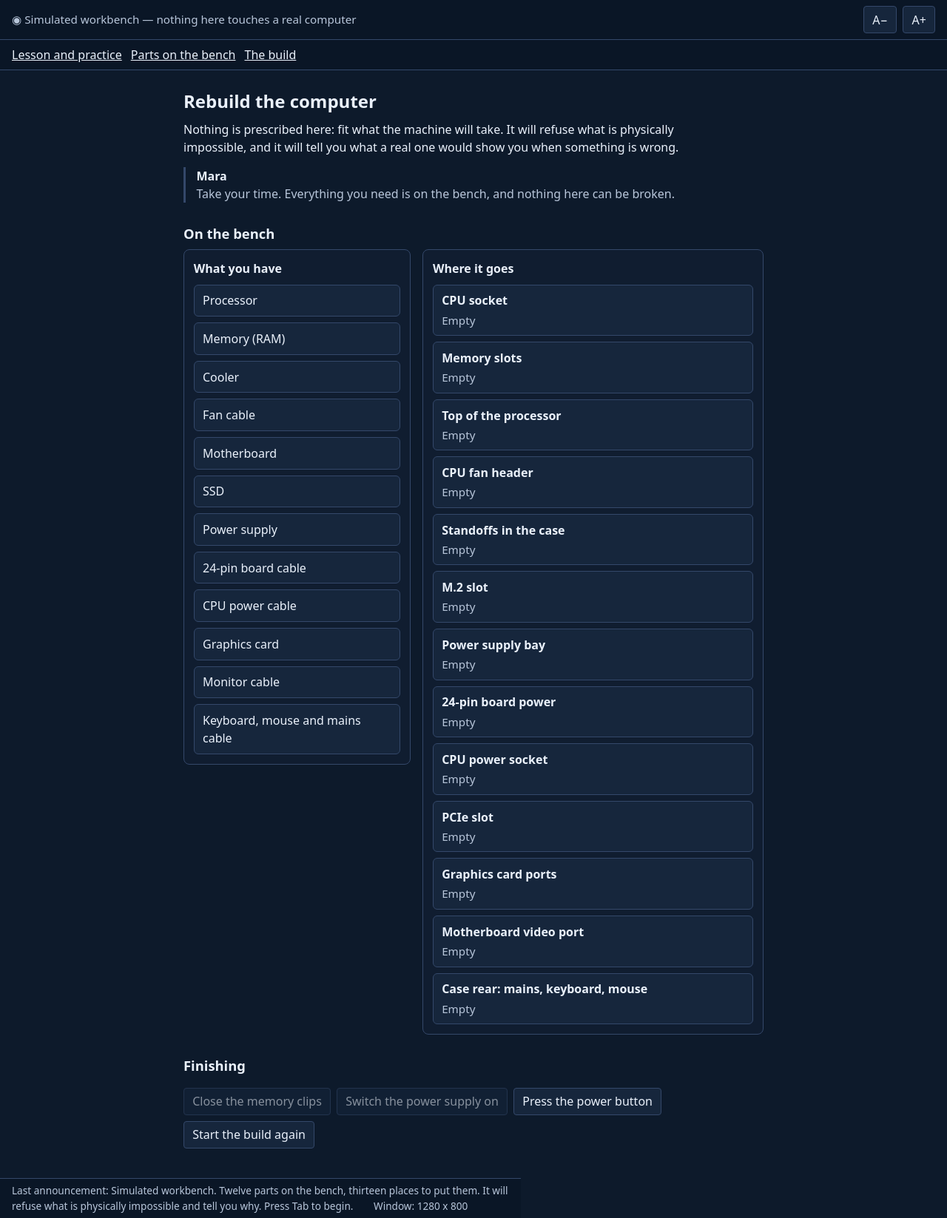
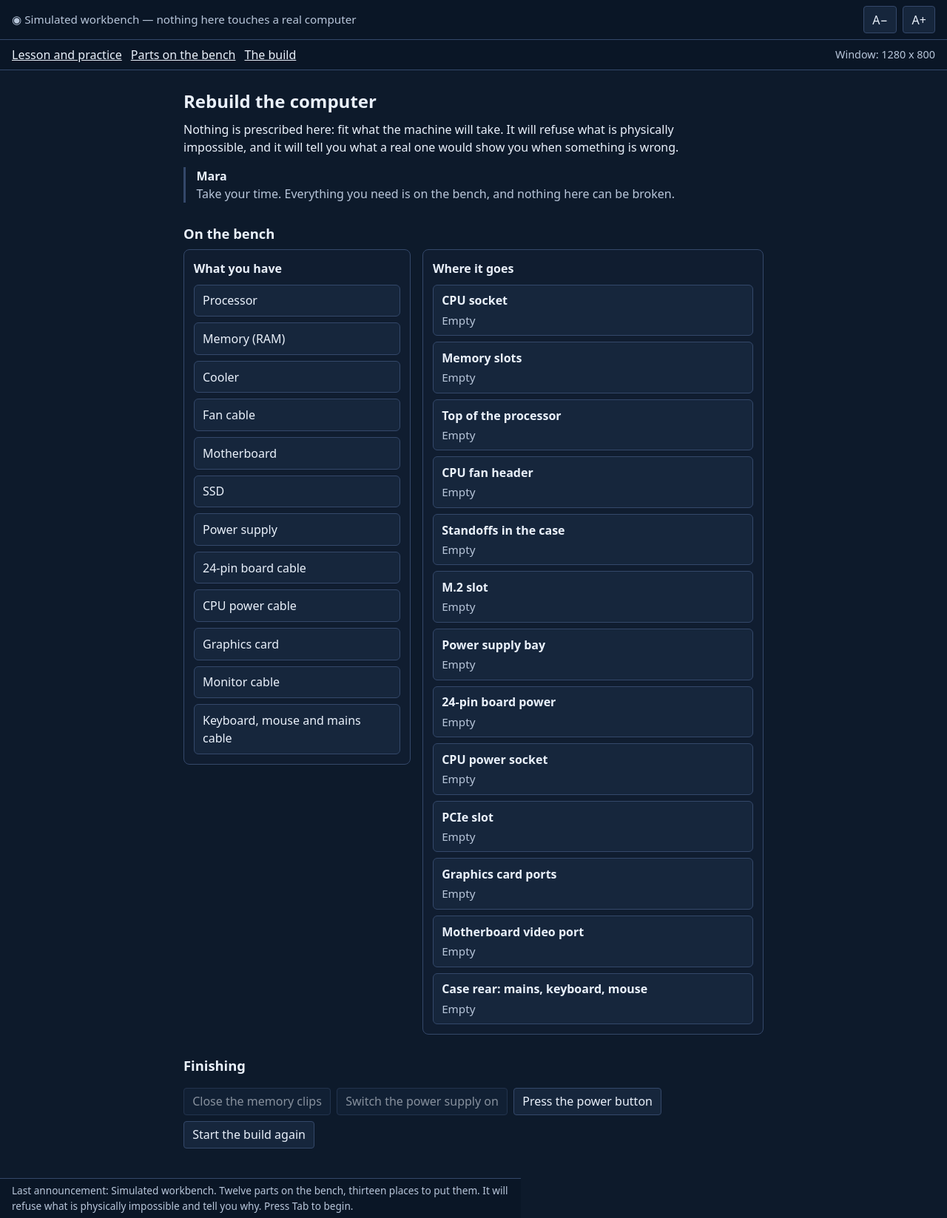
Before and after one commit to lvanosdol/TheLastSafehouse, a website: page prototype/assembly.html in a window 1280 px wide. Shown: the whole page at 74% size. Drawn offline with Linux system fonts and the light colour scheme.

Commit message:
Put the viewport readout where it can be seen
In the footer it sat below every word of the lesson, so a tester had to scroll
the whole page to find the one number the report needs. It now sits at the end
of the top bar, dim and out of the reading order.

```diff
--- a/prototype/assembly.html
+++ b/prototype/assembly.html
@@ -100,7 +100,7 @@ p { margin: 0 0 0.9rem; max-width: 44rem; }
 .result .bad { color: var(--danger); }
 .result .good { color: var(--ok); }
 
-.window-size { margin-left: 1.5rem; color: var(--ink-dim); }
+.window-size { margin-left: auto; align-self: center; color: var(--ink-dim); font-size: 0.9rem; }
 .last-announcement { margin: 0; padding: 0.4rem 1rem; font-size: 0.85rem; color: var(--ink-dim); border-top: 1px solid var(--line); background: #0a1626; }
 
 button:focus-visible, a:focus-visible, [tabindex]:focus-visible { outline: 3px solid var(--focus); outline-offset: 2px; }
@@ -135,6 +135,7 @@ button:focus-visible, a:focus-visible, [tabindex]:focus-visible { outline: 3px s
     <a href="lesson-1.html">Lesson and practice</a>
     <a href="#parts">Parts on the bench</a>
     <a href="#build">The build</a>
+    <span class="window-size" id="window-size" aria-hidden="true"></span>
   </nav>
 
   <main id="build" tabindex="-1" aria-label="Rebuild the computer">
@@ -182,7 +183,6 @@ button:focus-visible, a:focus-visible, [tabindex]:focus-visible { outline: 3px s
 
   <p class="last-announcement" aria-hidden="true">
     Last announcement: <span id="last-announcement">none yet</span>
-    <span class="window-size" id="window-size"></span>
   </p>
   <div id="announcer" class="sr-only" role="status" aria-live="polite" aria-atomic="true"></div>
   <div id="alert-announcer" class="sr-only" role="alert" aria-live="assertive" aria-atomic="true"></div>
```
Also changed, not shown: prototype/lesson-1.html (+2 -2 lines).
